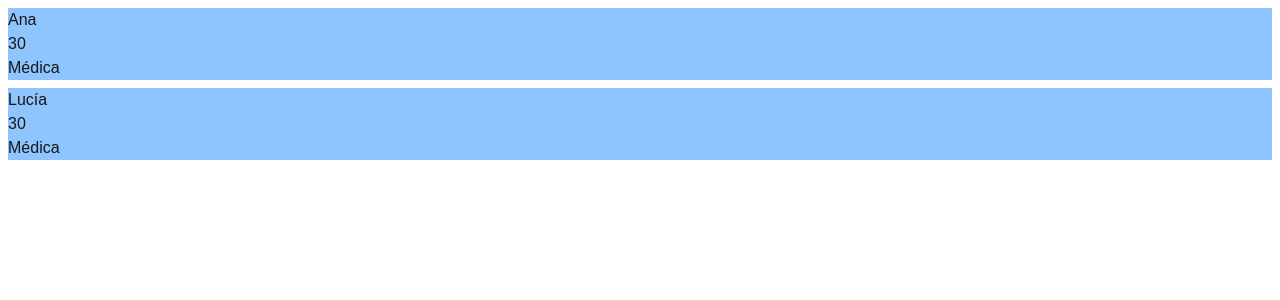
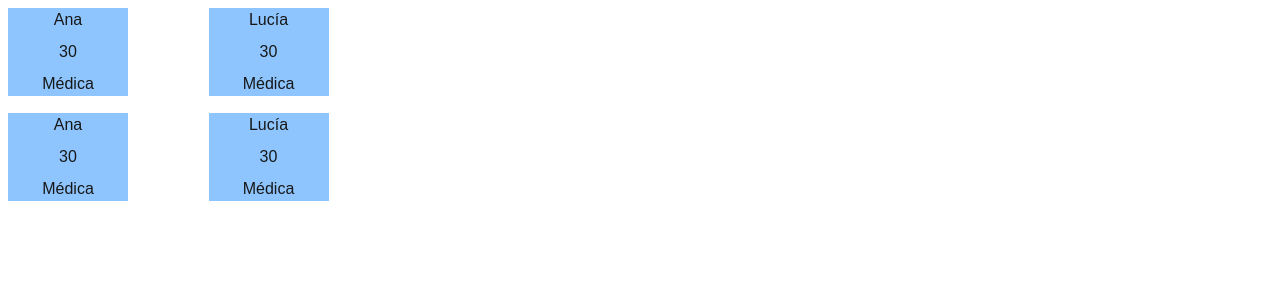
Before and after one commit to Elena-Alvarez-Campos/react_proyect, a Next.js app: page / in a window 1280 px wide. Shown: the top 300 px of the page. Built offline with nearby package versions, Linux system fonts and the light colour scheme.

Commit message:
retoques

```diff
--- a/app/components/GridPersonas.tsx
+++ b/app/components/GridPersonas.tsx
@@ -4,7 +4,9 @@ export default function GridPersonas(){
     let edad=30
     let profesion="Médica"
     let nombre2="Lucía"
-    return (<div>
+    return (<div className="grid grid-cols-2 gap-0.25 justify-evenly w-100">
+        <TarjetaPersonas nombre={nombre} edad={edad} profesion={profesion}></TarjetaPersonas>
+        <TarjetaPersonas nombre={nombre2} edad={edad} profesion={profesion}></TarjetaPersonas>
         <TarjetaPersonas nombre={nombre} edad={edad} profesion={profesion}></TarjetaPersonas>
         <TarjetaPersonas nombre={nombre2} edad={edad} profesion={profesion}></TarjetaPersonas>
         </div>)
--- a/app/components/TarjetaPersonas.tsx
+++ b/app/components/TarjetaPersonas.tsx
@@ -5,7 +5,7 @@ type GridPersonas={
         profesion:string
     }
 export default function({nombre,edad,profesion}:(GridPersonas)){
-    return(<div className="bg-blue-300 m-2">
+    return(<div className="grid grid-cols-1 gap-2 text-center w-30 bg-blue-300 m-2">
         <p>{nombre}</p>
         <p>{edad}</p>
         <p>{profesion}</p>
--- /dev/null
+++ b/pnpm-workspace.yaml
@@ -0,0 +1,3 @@
+allowBuilds:
+  sharp: set this to true or false
+  unrs-resolver: set this to true or false
```
Also changed, not shown: 1 other file (tests, documents, lock files or other folders).
